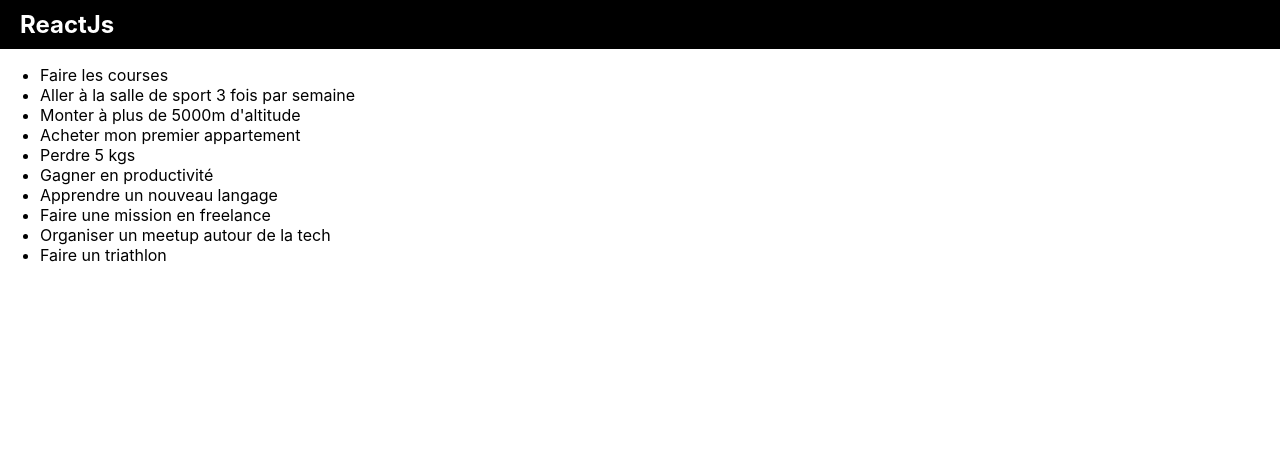
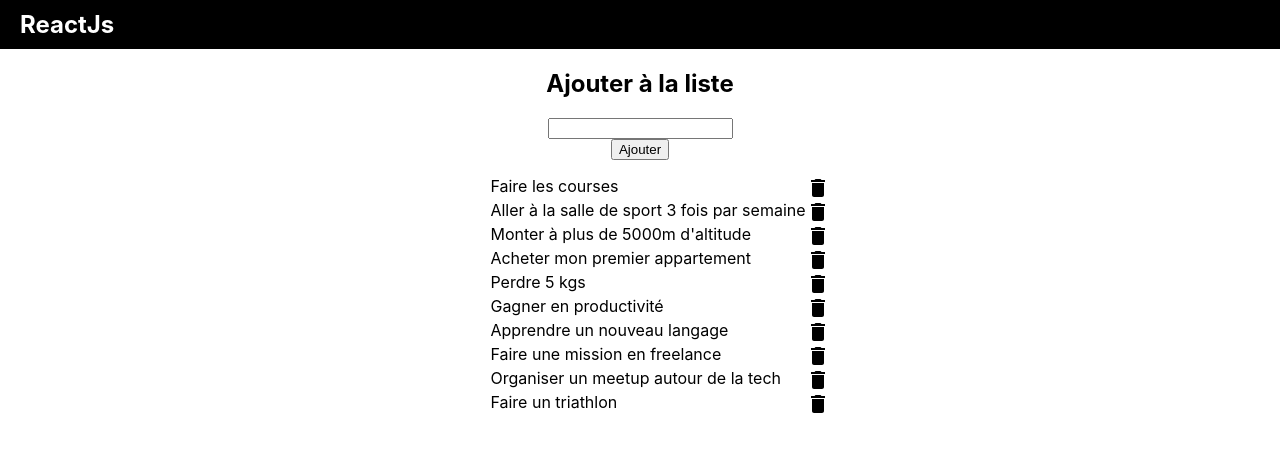
Before and after one commit to ilaneBen/chiren_reactjs, a React (Create React App) app: page / in a window 1280 px wide. Shown: the top 452 px of the page. Built offline with nearby package versions, Linux system fonts and the light colour scheme.

Commit message:
add delete on list

```diff
--- a/package.json
+++ b/package.json
@@ -3,6 +3,10 @@
   "version": "0.1.0",
   "private": true,
   "dependencies": {
+    "@emotion/react": "^11.13.3",
+    "@emotion/styled": "^11.13.0",
+    "@mui/icons-material": "^6.1.3",
+    "@mui/material": "^6.1.3",
     "@testing-library/jest-dom": "^5.17.0",
     "@testing-library/react": "^13.4.0",
     "@testing-library/user-event": "^13.5.0",
--- a/src/App.css
+++ b/src/App.css
@@ -45,3 +45,18 @@
   font-weight: bold;
   color: white;
 }
+
+.list{
+  display: flex;
+  flex-direction: column;
+  align-items: center;
+
+}
+h2{
+  text-align: center;
+}
+
+li{
+  display: flex;
+  justify-content: space-between;
+}
--- a/src/components/todolist.jsx
+++ b/src/components/todolist.jsx
@@ -1,14 +1,68 @@
-import React from 'react';
+import React, { useState } from 'react';
+import '../App.css'; // Assurez-vous de créer un fichier CSS pour Home
+import DeleteIcon from '@mui/icons-material/Delete';
 
-const sampleGoals =["Faire les courses","Aller à la salle de sport 3 fois par semaine","Monter à plus de 5000m d'altitude","Acheter mon premier appartement",
-"Perdre 5 kgs","Gagner en productivité","Apprendre un nouveau langage", "Faire une mission en freelance", "Organiser un meetup autour de la tech",
-"Faire un triathlon" ];
 
-const Tab = sampleGoals.map(goals => <li>{goals}</li>);
+const sampleGoalsData = [
+    { id: 1, goal: "Faire les courses" },
+    { id: 2, goal: "Aller à la salle de sport 3 fois par semaine" },
+    { id: 3, goal: "Monter à plus de 5000m d'altitude" },
+    { id: 4, goal: "Acheter mon premier appartement" },
+    { id: 5, goal: "Perdre 5 kgs" },
+    { id: 6, goal: "Gagner en productivité" },
+    { id: 7, goal: "Apprendre un nouveau langage" },
+    { id: 8, goal: "Faire une mission en freelance" },
+    { id: 9, goal: "Organiser un meetup autour de la tech" },
+    { id: 10, goal: "Faire un triathlon" }
+  ];
 
-const TodoList = () => {
-    return <ul>{Tab}</ul>;
 
+
+  const TodoList = () => {
+    // Utilisation du hook d'état pour gérer les objectifs
+    const [sampleGoals, setSampleGoals] = useState(sampleGoalsData);
+    const [goal, setGoal] = useState('');
+
+
+    function handleChange(event) {
+        setGoal(event.target.value);
+      }
+
+      const handleAdd = () => {
+        if (goal.trim() !== '') {
+          const newGoal = {
+            id: sampleGoals.length + 1,
+            goal: goal
+          };
+          setSampleGoals([...sampleGoals, newGoal]);
+          setGoal(''); // Réinitialise l'input
+        }
+      };
+
+    // Fonction pour supprimer un objectif par ID
+    const handleDelete = (id) => {
+      setSampleGoals(sampleGoals.filter(goal => goal.id !== id));
+    };
+
+    return (
+
+        <>
+        <h2>Ajouter à la liste</h2>
+        <div className='list'><input type="text" onChange={handleChange} />
+        <button type="button" onClick={handleAdd}>
+            Ajouter
+        </button>
+        <ul>
+                {sampleGoals.map((goal) => (
+                    <li key={goal.id}>
+                        {goal.goal}{' '}
+                        <DeleteIcon onClick={() => handleDelete(goal.id)}>
+                            Supprimer
+                        </DeleteIcon>
+                    </li>
+                ))}
+            </ul></div></>
+    );
 };
 
 
```
Also changed, not shown: 1 other file (tests, documents, lock files or other folders).
